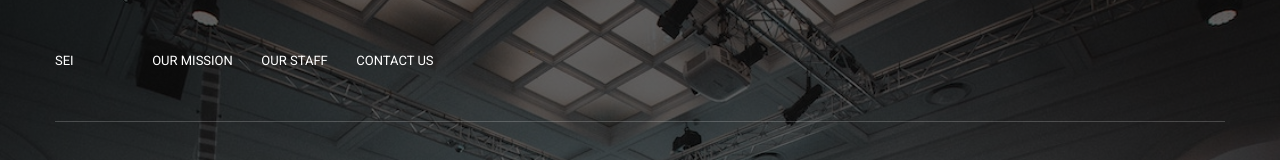
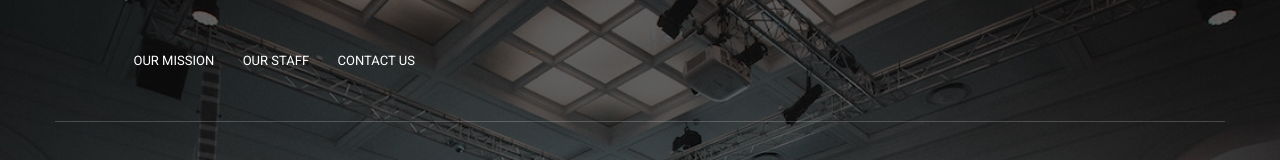
Before and after one commit to ponolac/OFFICIAL-sei-raw, a plain HTML site: page index.html in a window 1280 px wide. Shown: the top 160 px of the page. Drawn offline with nearby package versions, Linux system fonts and the light colour scheme.

Commit message:
removed SEI temporary name from topleft sticky nav

```diff
--- a/index.html
+++ b/index.html
@@ -34,7 +34,7 @@
         <section class="navigation">
             <header>
                 <div class="header-content">
-                    <div class="logo"><a href="#">SEI</a><img src="" alt=""></div>
+                    <div class="logo"><a href="#"></a><img src="" alt=""></div>
                     <!-- <i class="fas fa-hands-helping"></i> -->
                     <div class="header-nav">
                         <nav>
```
